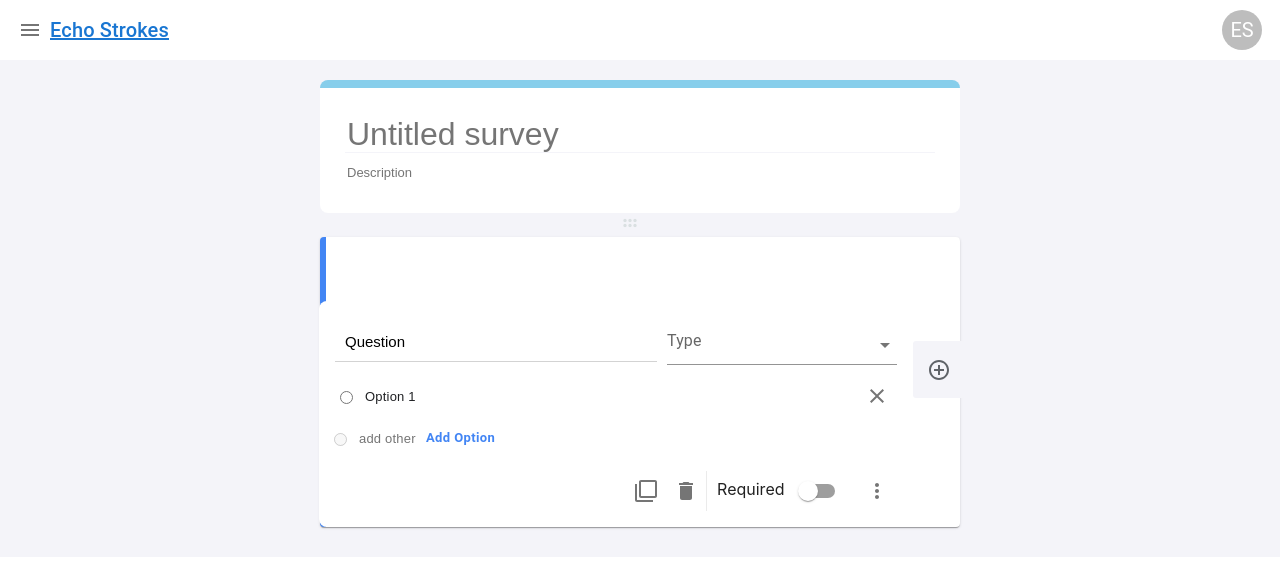
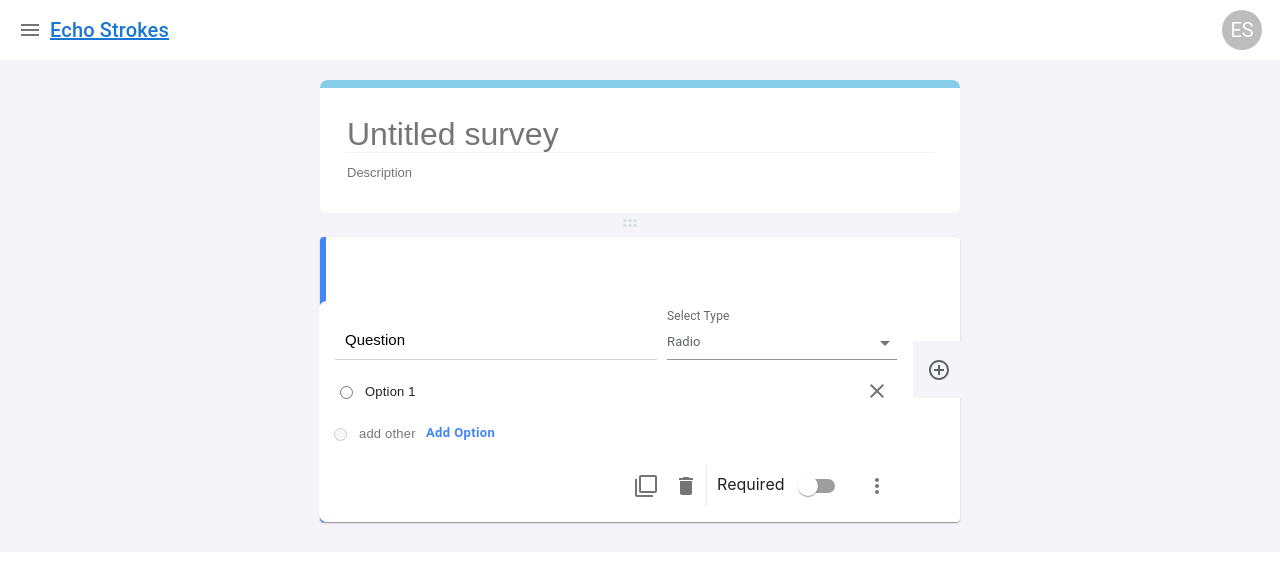
Before and after one commit to sannjayy/react-survey-forms, a React (Create React App) app: page /form/1 in a window 1280 px wide. Shown: the top 568 px of the page. Built offline with nearby package versions, Linux system fonts and the light colour scheme.

Commit message:
fixed all warnings

```diff
--- a/src/components/Form/AddOptionsField.js
+++ b/src/components/Form/AddOptionsField.js
@@ -21,8 +21,8 @@ export default function AddOptionsField({ question, i, handleChangeOption, handl
 
 					{/* <CropOriginalIcon /> */}
 
-					<IconButton aria-label="delete">
-						<CloseIcon onClick={() => handleRemoveOption(i, j)} />
+					<IconButton aria-label="delete" onClick={() => handleRemoveOption(i, j)}>
+						<CloseIcon  />
 					</IconButton>
 				</div>
 			))}
--- a/src/components/Form/AddQuestionField.js
+++ b/src/components/Form/AddQuestionField.js
@@ -1,8 +1,8 @@
 import { MenuItem, Select  } from '@mui/material';
 
-import CheckBoxIcon from '@mui/icons-material/CheckBox';
-import RadioButtonCheckedIcon from '@mui/icons-material/RadioButtonChecked';
-import SubjectIcon from '@mui/icons-material/Subject';
+// import CheckBoxIcon from '@mui/icons-material/CheckBox';
+// import RadioButtonCheckedIcon from '@mui/icons-material/RadioButtonChecked';
+// import SubjectIcon from '@mui/icons-material/Subject';
 import InputLabel from '@mui/material/InputLabel';
 import FormControl from '@mui/material/FormControl';
 import Grid from '@mui/material/Grid';
@@ -15,6 +15,30 @@ export default function AddQuestionField({ question, i, handleChangeQuestion, ha
 
 			{/* <CropOriginalIcon style={{ color: '#5f6368' }} /> */}
 			<FormControl variant="standard">
+				<InputLabel id="select-type-label">Select Type</InputLabel>
+				<Select
+                    className='select'
+                    style={{ color: '#5f6368', fontSize: '13px' }}
+                    label="Select Type"
+                    onChange={(e) => addQuestionType(i, e.target.value)}
+                    value={question.questionType}
+                    labelId="select-type-label"
+                >
+                    <MenuItem value='text'>
+                        {/* <SubjectIcon style={{ marginRight: '10px' }} /> */}
+                        Text
+                    </MenuItem>
+                    <MenuItem value='checkbox'>
+                        {/* <CheckBoxIcon style={{ marginRight: '10px',}} /> */}
+                        Checkbox
+                    </MenuItem>
+                    <MenuItem value='radio'>
+                        {/* <RadioButtonCheckedIcon style={{ marginRight: '10px' }} /> */}
+                        Radio
+                    </MenuItem>
+				</Select>
+			</FormControl>
+            {/* <FormControl variant="standard">
 				<InputLabel>Type</InputLabel>
 				<Select className='select' style={{ color: '#5f6368', fontSize: '13px' }} label="Type">
 					<MenuItem id="text" value="Text" onClick={() => addQuestionType(i, 'text')} key={`Text`}>
@@ -30,7 +54,7 @@ export default function AddQuestionField({ question, i, handleChangeQuestion, ha
 						Multiple Choice
 					</MenuItem>
 				</Select>
-			</FormControl>
+			</FormControl> */}
 
 		</div>
         {question.showDescription &&
--- a/src/components/Form/FormFooter.js
+++ b/src/components/Form/FormFooter.js
@@ -50,7 +50,7 @@ export default function FormFooter({question, i, handleCopyQuestion, handleDelet
                         aria-controls={open ? 'form-more-button' : undefined}
                         aria-haspopup="true"
                         aria-expanded={open ? 'true' : undefined}
-                        disableElevation
+                        disableelevation="true"
                         onClick={handleClick}
                     >
                         <MoreVertIcon />
@@ -66,7 +66,7 @@ export default function FormFooter({question, i, handleCopyQuestion, handleDelet
                         open={open}
                         onClose={handleClose}
                     >
-                        <MenuItem onClick={() => {toggleDescription(i); handleClose();}} disableRipple>
+                        <MenuItem onClick={() => { toggleDescription(i); handleClose(); }} disableRipple>
                             {question.showDescription ? <DoneIcon /> : <AddIcon />}
                             Description
                         </MenuItem>
@@ -74,8 +74,6 @@ export default function FormFooter({question, i, handleCopyQuestion, handleDelet
                             <DoneIcon />
                             Limit one response per column
                         </MenuItem>
-
-
                     </StyledMenu>
                 </div>
             </div>
--- a/src/components/Form/QuestionForm.css
+++ b/src/components/Form/QuestionForm.css
@@ -107,7 +107,7 @@
     background-color: #F4F4F9;
 }
 .select{
-    height: 40px;
+    height: 35px;
     width: 230px;
     border: 0.5px sloid;
     /* padding: 5px 15px; */
@@ -118,9 +118,7 @@
     /* border-radius: 3px;
     background: transparent; */
 }
-.menuitem{
-    color: rgba(118, 118, 118, 0.3);
-}
+
 .add_question_body{
     display: flex;
     align-items: center;
--- a/src/components/Form/QuestionForm.js
+++ b/src/components/Form/QuestionForm.js
@@ -48,19 +48,20 @@ export default function QuestionForm() {
         // Toggle the description field
         const newQuestion = [...questions];
         newQuestion[i].showDescription = !newQuestion[i].showDescription;
-        handleChangeQuestionDesc('', i)
+        setQuestions(newQuestion)
+        // handleChangeQuestionDesc('', i)
     }
     const handleChangeQuestion = (text, i) => {
         const newQuestion = [...questions];
         newQuestion[i].questionText = text;
         setQuestions(newQuestion)
-        console.log(newQuestion)
+        // console.log(newQuestion)
     }
     const handleChangeQuestionDesc = (text, i) => {
         const newQuestion = [...questions];
         newQuestion[i].questionDesc = text;
         setQuestions(newQuestion)
-        console.log(newQuestion)
+        // console.log(newQuestion)
     }
     const handleCopyQuestion = (i) => {
         handleExpandCloseAll();
@@ -81,7 +82,7 @@ export default function QuestionForm() {
     const handleRequiredQuestion = (i) => {
         let reqQuestion = [...questions];
         reqQuestion[i].required = !reqQuestion[i].required
-        console.log(`${reqQuestion[i].required} - ${i}`)
+        // console.log(`${reqQuestion[i].required} - ${i}`)
         setQuestions(reqQuestion);
     }
     const handleChangeOption = (text, i, j) => {
@@ -89,7 +90,7 @@ export default function QuestionForm() {
         const questionOption = [...questions];
         questionOption[i].options[j].optionText = text;
         setQuestions(questionOption)
-        console.log(questionOption)
+        // console.log(questionOption)
     }
     const handleRemoveOption = (i, j) => {
         // i question index & j option index
@@ -98,7 +99,7 @@ export default function QuestionForm() {
             removeQuestionOption[i].options.splice(j, 1)
         }
         setQuestions(removeQuestionOption)
-        console.log(`${i} __ ${j}`)
+        // console.log(`${i} __ ${j}`)
     }
     const handleAddOption = (i) => {
         const optionOfQuestion = [...questions];
@@ -113,7 +114,7 @@ export default function QuestionForm() {
         let question = [...questions];
         question[i].questionType = type;
         setQuestions(question)
-        console.log(type)
+        // console.log(type)
     }
 
     const handleOnDragEnd = (result) => {
@@ -153,8 +154,6 @@ export default function QuestionForm() {
         }
         setQuestions(qs);
     }
-
-
 
 
 	const questionsUI = () => {
@@ -229,10 +228,7 @@ export default function QuestionForm() {
 
                     </div>
                 )}
-
             </Draggable>
-
-
 		))
 	}
 	return (
@@ -244,7 +240,6 @@ export default function QuestionForm() {
 						<div className="question-form-top">
 							<input type="text" className="question-from-top-name" style={{color: 'blank'}} placeholder="Untitled survey" />
 							<input type="text" className="question-from-top-desc" style={{color: 'blank'}} placeholder="Description" />
-
 						</div>
 					</div>
                     <DragDropContext onDragEnd={handleOnDragEnd}>
```
